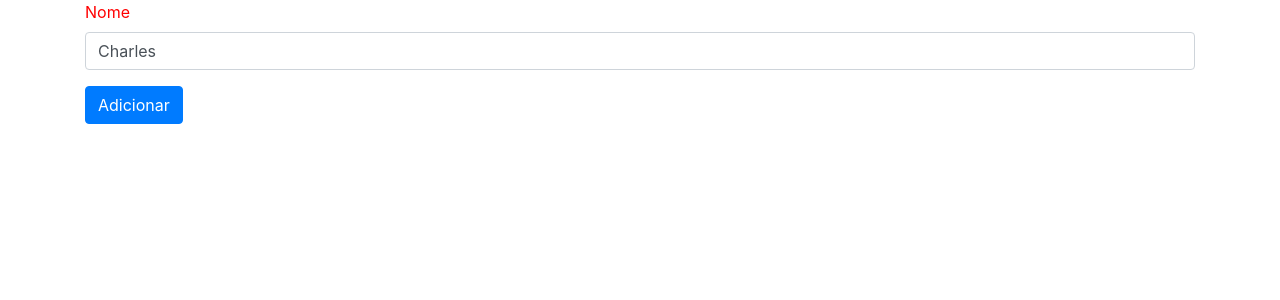
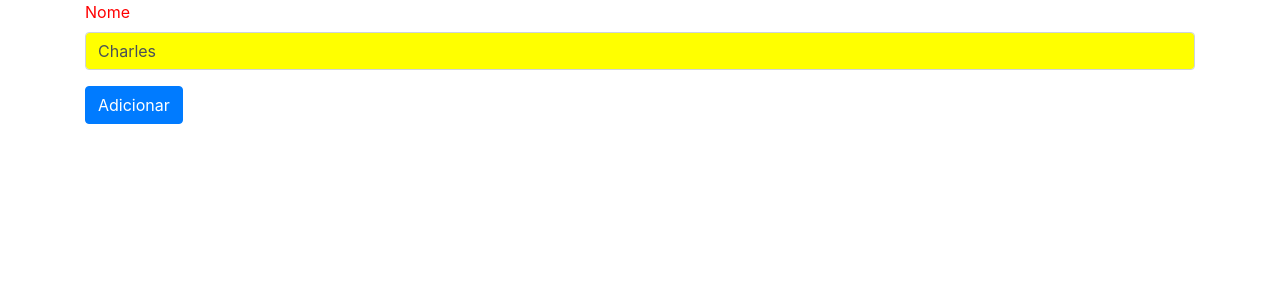
Before and after one commit to CharlesEdu07/learning-angular, an Angular app: page / in a window 1280 px wide. Shown: the top 300 px of the page. Built offline with nearby package versions, Linux system fonts and the light colour scheme.

Commit message:
Criando diretivas customizadas

```diff
--- a/src/app/app.module.ts
+++ b/src/app/app.module.ts
@@ -5,12 +5,14 @@ import { AppComponent } from './app.component';
 import { FormsModule } from '@angular/forms';
 import { EmployeeCardComponent } from './employee-card/employee-card.component';
 import { EmployeeFormComponent } from './employee-form/employee-form.component';
+import { ColoredFieldDirective } from './colored-field.directive';
 
 @NgModule({
   declarations: [
     AppComponent,
     EmployeeCardComponent,
-    EmployeeFormComponent
+    EmployeeFormComponent,
+    ColoredFieldDirective
   ],
   imports: [
     BrowserModule,
--- /dev/null
+++ b/src/app/colored-field.directive.ts
@@ -0,0 +1,12 @@
+import { Directive, ElementRef, Renderer2 } from '@angular/core';
+
+@Directive({
+  selector: '[appColoredField]'
+})
+export class ColoredFieldDirective {
+
+  constructor(private elementRef: ElementRef, private renderer: Renderer2) {
+    console.log(this.elementRef.nativeElement);
+    this.renderer.setStyle(this.elementRef.nativeElement, 'background-color', 'yellow');
+  }
+}
--- a/src/app/employee-form/employee-form.component.html
+++ b/src/app/employee-form/employee-form.component.html
@@ -4,7 +4,8 @@
 
 <div class="form-group">
   <label for="formGroupExampleInput">Nome</label>
-  <input type="text" class="form-control" id="formGroupExampleInput" [(ngModel)]="name" (focus)="added = false">
+  <input type="text" class="form-control" id="formGroupExampleInput" [(ngModel)]="name" (focus)="added = false"
+    appColoredField>
 </div>
 
 <button type="button" class="btn btn-primary" (click)="add()" [disabled]="name.length == 0">Adicionar</button>
```
